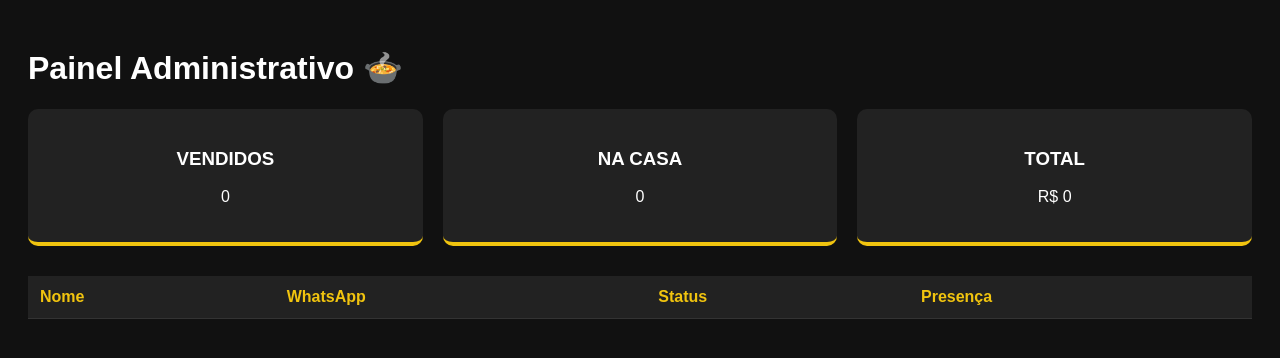
After one commit to wagnerzaparolli15-ai/evento_samba, a Flask app: page /dashboard-cara in a window 1280 px wide. The commit adds this page. Shown: the top 358 px of the page. Run offline with Flask 3, Linux system fonts and the light colour scheme; data that the repository does not hold is empty.

Commit message:
Sistema Completo: Dashboard Profissional e Check-in Visual

```diff
--- a/app.py
+++ b/app.py
@@ -4,15 +4,13 @@ from flask_sqlalchemy import SQLAlchemy
 
 app = Flask(__name__)
 
-# Configuração estável para o Render com proteção de conexão
+# Configuração PostgreSQL no Render
 uri = "postgresql://db_fazcomfe_user:bo24NlcJANvGehkj97PytDoNyoiT696V@dpg-d6b4mq4hncsc7386sfag-a/db_fazcomfe?sslmode=require"
 app.config['SQLALCHEMY_DATABASE_URI'] = uri
 app.config['SQLALCHEMY_TRACK_MODIFICATIONS'] = False
 app.config['SQLALCHEMY_ENGINE_OPTIONS'] = {"pool_pre_ping": True, "pool_recycle": 300}
 
 db = SQLAlchemy(app)
-
-# TOKEN OFICIAL: Chave de produção do Mercado Pago
 sdk = mercadopago.SDK("APP_USR-3244228687878580-021915-5528b1d97c9055fab65127d73dc1427d-24221819")
 
 class Cliente(db.Model):
@@ -22,16 +20,6 @@ class Cliente(db.Model):
     pago = db.Column(db.Boolean, default=False)
     utilizado = db.Column(db.Boolean, default=False)
     mp_id = db.Column(db.String(100))
-
-# ROTA DE EMERGÊNCIA: Use uma única vez para sincronizar as colunas do banco
-@app.route('/reset-banco-sistema-cara')
-def reset_banco():
-    try:
-        db.drop_all()
-        db.create_all()
-        return "<h1>✅ BANCO DE DADOS SINCRONIZADO!</h1><p>A coluna mp_id foi criada. Volte para a Home e faça seu teste.</p>"
-    except Exception as e:
-        return f"<h1>❌ ERRO AO RESETAR:</h1><p>{str(e)}</p>"
 
 with app.app_context():
     db.create_all()
@@ -47,11 +35,9 @@ def reservar():
     if not nome or not tel:
         return "Erro: Nome e telefone são obrigatórios."
     try:
-        # Redireciona direto se o cliente já existir (evita erro de duplicidade)
         cliente_existente = Cliente.query.filter_by(telefone=tel).first()
         if cliente_existente:
             return redirect(url_for('pagamento', id=cliente_existente.id))
-
         novo = Cliente(nome=nome, telefone=tel)
         db.session.add(novo)
         db.session.commit()
@@ -67,23 +53,14 @@ def pagamento(id):
         primeiro_nome = c.nome.split()[0] if c.nome else "Cliente"
         payment_data = {
             "transaction_amount": 45.00,
-            "description": f"Ingresso + Feijoada - {c.nome}",
+            "description": f"Combo Feijoada - {c.nome}",
             "payment_method_id": "pix",
-            "payer": {
-                "email": "caragrossooficial@gmail.com",
-                "first_name": primeiro_nome,
-                "last_name": "Samba"
-            }
+            "payer": {"email": "caragrossooficial@gmail.com", "first_name": primeiro_nome, "last_name": "Samba"}
         }
         payment_response = sdk.payment().create(payment_data)
         payment = payment_response.get("response")
-
-        if not payment or "point_of_interaction" not in payment:
-            return "Erro ao gerar PIX: Verifique sua conta no Mercado Pago."
-
         pix_codigo = payment['point_of_interaction']['transaction_data']['qr_code']
         qrcode_base64 = payment['point_of_interaction']['transaction_data']['qr_code_base64']
-
         c.mp_id = str(payment['id'])
         db.session.commit()
         return render_template('pagamento.html', c=c, pix_codigo=pix_codigo, qrcode_base64=qrcode_base64)
@@ -93,32 +70,37 @@ def pagamento(id):
 @app.route('/ingresso/<int:id>')
 def ingresso(id):
     c = Cliente.query.get_or_404(id)
-    # Validação automática com a API do Mercado Pago
     if not c.pago and c.mp_id:
         try:
             payment_info = sdk.payment().get(c.mp_id)
             if payment_info.get("response", {}).get("status") == "approved":
                 c.pago = True
                 db.session.commit()
-        except:
-            pass
+        except: pass
     if not c.pago:
         return render_template('templates-feedback.html', tipo='aguardando', id=c.id)
-
     checkin_url = url_for('checkin', id=c.id, _external=True)
     return render_template('obrigado.html', nome=c.nome, checkin_url=checkin_url, id_reserva=c.id)
+
+# --- PORTARIA E DASHBOARD ---
 
 @app.route('/checkin/<int:id>')
 def checkin(id):
     c = Cliente.query.get_or_404(id)
     if not c.pago:
-        return "<h1>❌ ERRO: PAGAMENTO NÃO LOCALIZADO</h1>", 403
+        return render_template('templates-feedback.html', tipo='erro', msg="PAGAMENTO NÃO LOCALIZADO")
     if c.utilizado:
-        return f"<h1>❌ QR CODE INVÁLIDO!</h1><p>Usado por {c.nome}.</p>", 410
-
+        return render_template('templates-feedback.html', tipo='erro', msg=f"INGRESSO JÁ USADO POR {c.nome}")
     c.utilizado = True
     db.session.commit()
-    return f"<h1>✅ ACESSO LIBERADO!</h1><h2>Bem-vindo, {c.nome}!</h2>"
+    return render_template('templates-feedback.html', tipo='sucesso', msg=f"BEM-VINDO, {c.nome}!")
+
+@app.route('/dashboard-cara')
+def dashboard():
+    pagos = Cliente.query.filter_by(pago=True).count()
+    na_casa = Cliente.query.filter_by(utilizado=True).count()
+    clientes = Cliente.query.order_by(Cliente.id.desc()).all()
+    return render_template('dashboard.html', pagos=pagos, na_casa=na_casa, faturamento=pagos*45, clientes=clientes)
 
 if __name__ == '__main__':
     app.run(host='0.0.0.0', port=int(os.environ.get("PORT", 5000)))
--- /dev/null
+++ b/templates/dashboard.html
@@ -0,0 +1,36 @@
+<!DOCTYPE html>
+<html lang="pt-br">
+<head>
+    <meta charset="UTF-8">
+    <title>Dashboard - Pagode do Cara</title>
+    <style>
+        body { font-family: sans-serif; background: #111; color: white; padding: 20px; }
+        .grid { display: grid; grid-template-columns: repeat(3, 1fr); gap: 20px; margin-bottom: 30px; }
+        .card { background: #222; padding: 20px; border-radius: 10px; border-bottom: 4px solid #f1c40f; text-align: center; }
+        table { width: 100%; border-collapse: collapse; background: #222; }
+        th, td { padding: 12px; border-bottom: 1px solid #333; text-align: left; }
+        th { color: #f1c40f; }
+        .status { font-weight: bold; padding: 4px 8px; border-radius: 4px; }
+        .pago { background: #2ecc71; color: black; }
+    </style>
+</head>
+<body>
+    <h1>Painel Administrativo 🍲</h1>
+    <div class="grid">
+        <div class="card"><h3>VENDIDOS</h3><p>{{ pagos }}</p></div>
+        <div class="card"><h3>NA CASA</h3><p>{{ na_casa }}</p></div>
+        <div class="card"><h3>TOTAL</h3><p>R$ {{ faturamento }}</p></div>
+    </div>
+    <table>
+        <tr><th>Nome</th><th>WhatsApp</th><th>Status</th><th>Presença</th></tr>
+        {% for c in clientes %}
+        <tr>
+            <td>{{ c.nome }}</td>
+            <td>{{ c.telefone }}</td>
+            <td><span class="status {{ 'pago' if c.pago }}">{{ 'PAGO' if c.pago else 'PENDENTE' }}</span></td>
+            <td>{{ '✅ DENTRO' if c.utilizado else '❌ FORA' }}</td>
+        </tr>
+        {% endfor %}
+    </table>
+</body>
+</html>
```
Also changed, not shown: templates/templates-feedback.html (+16 -16 lines).
